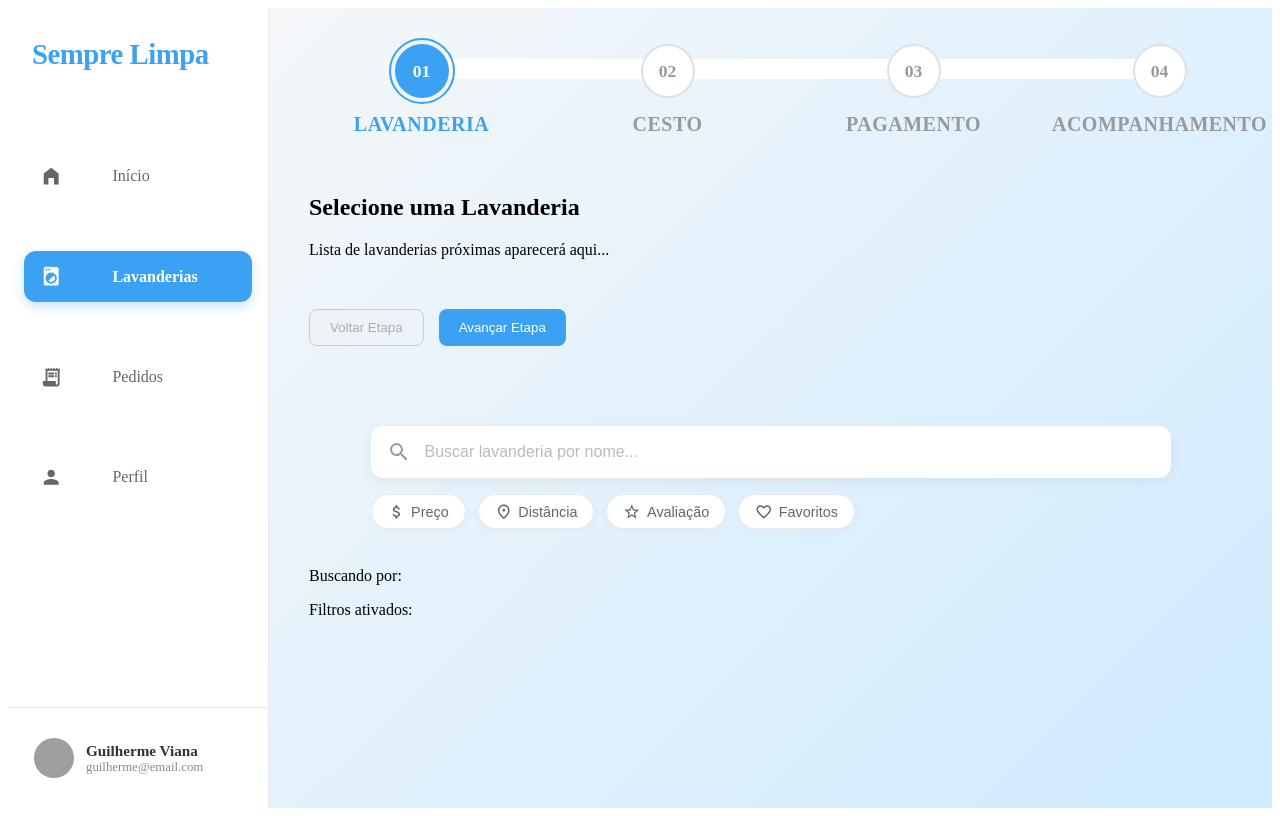
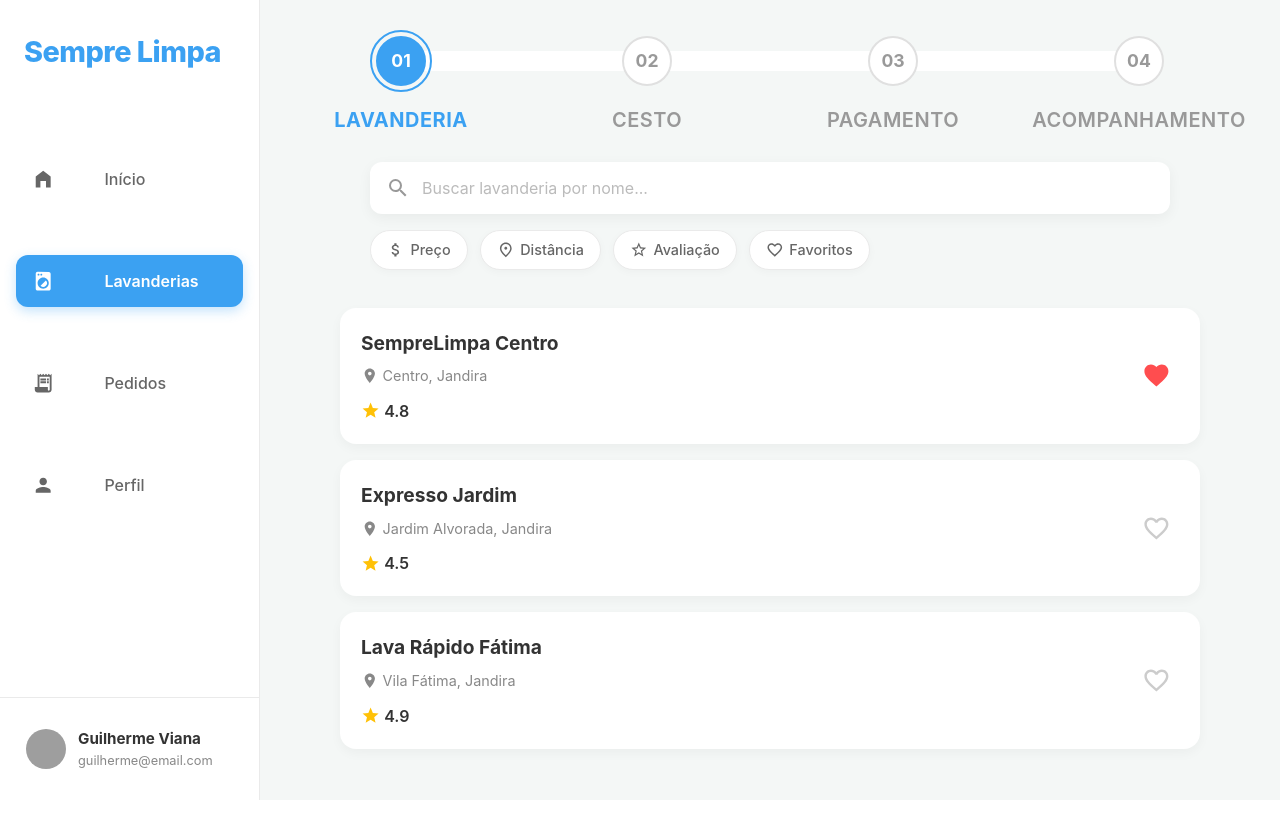
Before and after one commit to KauanLopes25/TCC-FrontEnd, a React (Vite) app: page /lavanderias in a window 1280 px wide. Built offline with nearby package versions, Linux system fonts and the light colour scheme; grey boxes are pictures that could not be loaded.

Commit message:
fix: ajustando detalhamento para a composicao final da tela lavanderia.

```diff
--- a/src/App.tsx
+++ b/src/App.tsx
@@ -1,4 +1,5 @@
 import { AppRoutes } from './routes/appRoutes';
+import './styles/index.css'
 
 export default function App() {
   return (
--- /dev/null
+++ b/src/components/LaundryCard/index.tsx
@@ -0,0 +1,59 @@
+import { MdStar, MdFavoriteBorder, MdFavorite, MdLocationOn } from 'react-icons/md';
+import './laundryCard.css';
+
+interface LaundryCardProps {
+  id: number;
+  nome: string;
+  bairro: string;
+  cidade: string;
+  avaliacao: number;
+  isFavorito: boolean;
+  onAlternarFavorito: (id: number) => void;
+  onSelecionar: (id: number) => void;
+}
+
+export function LaundryCard({
+  id,
+  nome,
+  bairro,
+  cidade,
+  avaliacao,
+  isFavorito,
+  onAlternarFavorito,
+  onSelecionar
+}: LaundryCardProps) {
+
+  return (
+    // O container principal é clicável para selecionar a lavanderia
+    <div className="laundry-card" onClick={() => onSelecionar(id)}>
+
+      {/* Lado Esquerdo: Informações */}
+      <div className="laundry-info">
+        <h3 className="laundry-name">{nome}</h3>
+
+        <div className="laundry-location">
+          <MdLocationOn className="location-icon" />
+          <span>{bairro}, {cidade}</span>
+        </div>
+
+        <div className="laundry-rating">
+          <MdStar className="star-icon" />
+          <span>{avaliacao.toFixed(1)}</span>
+        </div>
+      </div>
+
+      {/* Lado Direito: Botão de Favorito
+          O e.stopPropagation() impede que clicar no coração selecione a lavanderia e avance a tela */}
+      <button
+        className={`heart-button ${isFavorito ? 'favorited' : ''}`}
+        onClick={(e) => {
+          e.stopPropagation();
+          onAlternarFavorito(id);
+        }}
+      >
+        {isFavorito ? <MdFavorite /> : <MdFavoriteBorder />}
+      </button>
+
+    </div>
+  );
+}
--- /dev/null
+++ b/src/components/LaundryCard/laundryCard.css
@@ -0,0 +1,89 @@
+.laundry-card {
+  display: flex;
+  justify-content: space-between;
+  align-items: center;
+  background-color: #ffffff;
+  border-radius: 16px;
+  padding: 20px;
+  box-shadow: 0 4px 12px rgba(0, 0, 0, 0.04);
+  border: 1px solid transparent;
+  cursor: pointer;
+  transition: all 0.2s ease-in-out;
+}
+
+/* Efeito ao passar o mouse: Sobe levemente e ganha uma borda azul */
+.laundry-card:hover {
+  transform: translateY(-2px);
+  box-shadow: 0 8px 24px rgba(59, 161, 242, 0.15);
+  border-color: #3ba1f2;
+}
+
+/* =========================================
+   INFORMAÇÕES (Lado Esquerdo)
+   ========================================= */
+.laundry-info {
+  display: flex;
+  flex-direction: column;
+  gap: 8px;
+}
+
+.laundry-name {
+  font-size: 1.2rem;
+  font-weight: 700;
+  color: #333333;
+  margin: 0;
+}
+
+.laundry-location {
+  display: flex;
+  align-items: center;
+  gap: 4px;
+  color: #888888;
+  font-size: 0.9rem;
+}
+
+.location-icon {
+  font-size: 1.1rem;
+}
+
+.laundry-rating {
+  display: flex;
+  align-items: center;
+  gap: 4px;
+  color: #333333;
+  font-weight: 600;
+  font-size: 1rem;
+  margin-top: 4px;
+}
+
+.star-icon {
+  color: #ffc107; /* Amarelo ouro para a estrela */
+  font-size: 1.2rem;
+}
+
+/* =========================================
+   BOTÃO DE FAVORITO (Lado Direito)
+   ========================================= */
+.heart-button {
+  background: transparent;
+  border: none;
+  font-size: 1.8rem;
+  color: #cccccc; /* Cor padrão cinza */
+  cursor: pointer;
+  padding: 8px;
+  border-radius: 50%;
+  display: flex;
+  align-items: center;
+  justify-content: center;
+  transition: all 0.2s ease;
+}
+
+.heart-button:hover {
+  background-color: #fff0f2;
+  color: #ff4d4f;
+}
+
+/* Estado ativo (Coração preenchido) */
+.heart-button.favorited {
+  color: #ff4d4f; /* Vermelho vivo */
+}
--- a/src/layouts/DashboardLayout/index.tsx
+++ b/src/layouts/DashboardLayout/index.tsx
@@ -11,7 +11,7 @@ export function DashboardLayout() {
       <div className="dashboard-layout">
         <Sidebar />
 
-        {/* 2. O PULO DO GATO: Removemos o backgroundColor cinza daqui! */}
+
         <main className="dashboard-content" style={{ padding: 0, backgroundColor: 'transparent' }}>
 
           <Outlet />
--- a/src/pages/Lavanderias/index.tsx
+++ b/src/pages/Lavanderias/index.tsx
@@ -1,115 +1,102 @@
-import { useSteeper } from '../../hooks/useSteeper';
+import { useState } from 'react';
+import { useSteeper } from '../../hooks/useSteeper'; // Corrigido de useSteeper para useStepper
 import { StepHeader } from '../../components/StepHeader';
-import { Background } from '../../components/Background';
-// Repare que não precisamos mais importar a Sidebar aqui!
-import { useState } from 'react';
 import { FilterBar } from '../../components/FilterBar';
+import { LaundryCard } from '../../components/LaundryCard';
+
+const lavanderiasMock = [
+  { id: 1, nome: 'SempreLimpa Centro', bairro: 'Centro', cidade: 'Jandira', avaliacao: 4.8, lat: -23.5280, lng: -46.9050 },
+  { id: 2, nome: 'Expresso Jardim', bairro: 'Jardim Alvorada', cidade: 'Jandira', avaliacao: 4.5, lat: -23.5312, lng: -46.9030 },
+  { id: 3, nome: 'Lava Rápido Fátima', bairro: 'Vila Fátima', cidade: 'Jandira', avaliacao: 4.9, lat: -23.5240, lng: -46.9100 }
+];
+
 export function Lavanderias() {
-  // Chamamos o nosso Hook mágico
+  // 1. O motor do Cabeçalho
   const {
     passoAtual,
     circuloAtivo,
     porcentagem,
-    proximoPasso,
-    passoAnterior
+    proximoPasso
   } = useSteeper();
 
+  // 2. Os Estados de Filtro e Favoritos
   const [busca, setBusca] = useState('');
   const [filtrosSelecionados, setFiltrosSelecionados] = useState<string[]>([]);
+  const [favoritos, setFavoritos] = useState<number[]>([1]); // ID 1 já vem favoritado
+
+  const lidarComFavorito = (id: number) => {
+    setFavoritos(prev =>
+      prev.includes(id) ? prev.filter(f => f !== id) : [...prev, id]
+    );
+  };
 
   const lidarComCliqueNoFiltro = (nomeDoFiltro: string) => {
     setFiltrosSelecionados((filtrosAnteriores) => {
-      // Se o filtro clicado JÁ ESTIVER na lista, nós removemos ele (desligar)
       if (filtrosAnteriores.includes(nomeDoFiltro)) {
         return filtrosAnteriores.filter((filtro) => filtro !== nomeDoFiltro);
-      }
-      // Se NÃO ESTIVER na lista, nós adicionamos ele junto com os outros (ligar)
-      else {
+      } else {
         return [...filtrosAnteriores, nomeDoFiltro];
       }
     });
+  };
 
-    // Se quiser abrir o modal de distância:
-    if (nomeDoFiltro === 'distancia' && !filtrosSelecionados.includes('distancia')) {
-      // abrirModalDeDistancia();
-    }
-  };
   return (
-  <Background>
-    <div style={{ width: '100%', height: '100%' }}>
+    <div style={{ width: '100%', height: '100%', display: 'flex', flexDirection: 'column' }}>
 
-      {/* 1. O CABEÇALHO PROGRESSIVO */}
+      {/* =========================================
+          O CABEÇALHO PROGRESSIVO (Sempre visível)
+          ========================================= */}
       <StepHeader circuloAtivo={circuloAtivo} porcentagem={porcentagem} />
 
-      {/* 2. ÁREA DE CONTEÚDO DINÂMICO (Background interno) */}
-      <div style={{ padding: '40px', maxWidth: '1000px', margin: '0 auto' }}>
 
-        {/* Renderização condicional baseada no "passoAtual" (de 1 a 6) */}
+      {/* =========================================
+          PASSO 01: SELEÇÃO DE LAVANDERIA
+          ========================================= */}
       {passoAtual === 1 && (
-          <div>
-            <h2>Selecione uma Lavanderia</h2>
-            <p>Lista de lavanderias próximas aparecerá aqui...</p>
-          </div>
-        )}
-
-        {passoAtual === 2 && (
-          <div>
-            <h2>Detalhes da Lavanderia e Início do Cesto</h2>
-            <p>Carregando máquinas e produtos...</p>
-          </div>
-        )}
-
-        {passoAtual === 3 && (
-          <div>
-            <h2>Seu Cesto de Roupas</h2>
-            <p>Revise seus itens...</p>
-          </div>
-        )}
-
-        {/* BOTÕES DE TESTE PARA VER A BARRA ANDAR */}
-        <div style={{ marginTop: '50px', display: 'flex', gap: '15px' }}>
-          <button
-            onClick={passoAnterior}
-            disabled={passoAtual === 1}
-            style={{ padding: '10px 20px', borderRadius: '8px', border: '1px solid #ccc', cursor: 'pointer' }}
-          >
-            Voltar Etapa
-          </button>
-
-          <button
-            onClick={proximoPasso}
-            disabled={passoAtual === 6}
-            style={{ padding: '10px 20px', borderRadius: '8px', backgroundColor: '#3ba1f2', color: '#fff', border: 'none', cursor: 'pointer' }}
-          >
-            Avançar Etapa
-          </button>
-        </div>
-
-      </div>
-    </div>
-
-    <div style={{ padding: '20px' }}>
-
-      {/* O seu componente novo, limpo e encapsulado */}
-      <div style={{ padding: '20px' }}>
+        <div style={{ padding: '40px 20px', maxWidth: '900px', margin: '0 auto', width: '100%' }}>
 
           <FilterBar
             valorBusca={busca}
             aoMudarBusca={setBusca}
-        // MUDANÇA 2: Passamos o Array inteiro para o componente
             filtrosAtivos={filtrosSelecionados}
             aoClicarFiltro={lidarComCliqueNoFiltro}
           />
 
-      <div style={{ marginTop: '30px' }}>
-         <p>Buscando por: {busca}</p>
-         {/* O .join(', ') serve só para mostrar os itens separados por vírgula na tela para você testar */}
-         <p>Filtros ativados: {filtrosSelecionados.join(', ')}</p>
+          <div className="lista-lavanderias" style={{ display: 'flex', flexDirection: 'column', gap: '16px', marginTop: '30px' }}>
+            {lavanderiasMock.map(lav => (
+              <LaundryCard
+                key={lav.id}
+                id={lav.id}
+                nome={lav.nome}
+                bairro={lav.bairro}
+                cidade={lav.cidade}
+                avaliacao={lav.avaliacao}
+                isFavorito={favoritos.includes(lav.id)}
+                onAlternarFavorito={lidarComFavorito}
+                onSelecionar={(id) => {
+                  // A mágica acontece aqui: ao selecionar, você guarda os dados da lavanderia
+                  // e avança o passo, fazendo a tela de seleção sumir e o Cesto aparecer.
+                  console.log(`Lavanderia ${id} selecionada!`);
+                  proximoPasso();
+                }}
+              />
+            ))}
           </div>
 
         </div>
+      )}
+
+
+      {/* =========================================
+          PASSO 02: O CESTO
+          ========================================= */}
+      {passoAtual === 2 && (
+        <div style={{ padding: '40px 20px', maxWidth: '900px', margin: '0 auto', width: '100%', textAlign: 'center' }}>
+          <h2 style={{ color: '#333' }}>O seu Cesto</h2>
+          <p style={{ color: '#666' }}>A interface de adicionar roupas será montada aqui...</p>
+        </div>
+      )}
 
     </div>
-  </Background>
   );
 }
--- a/src/styles/index.css
+++ b/src/styles/index.css
@@ -1 +1,18 @@
 @import "tailwindcss";
+
+/* 1. O Reset Global */
+* {
+  margin: 0;
+  padding: 0;
+  box-sizing: border-box;
+}
+
+/* 2. Garantindo o preenchimento total da tela */
+html,
+body,
+#root {
+  width: 100%;
+  min-height: 100vh;
+  margin: 0;
+  padding: 0;
+}
```
Lines whose indentation alone changed are shown as unchanged.
